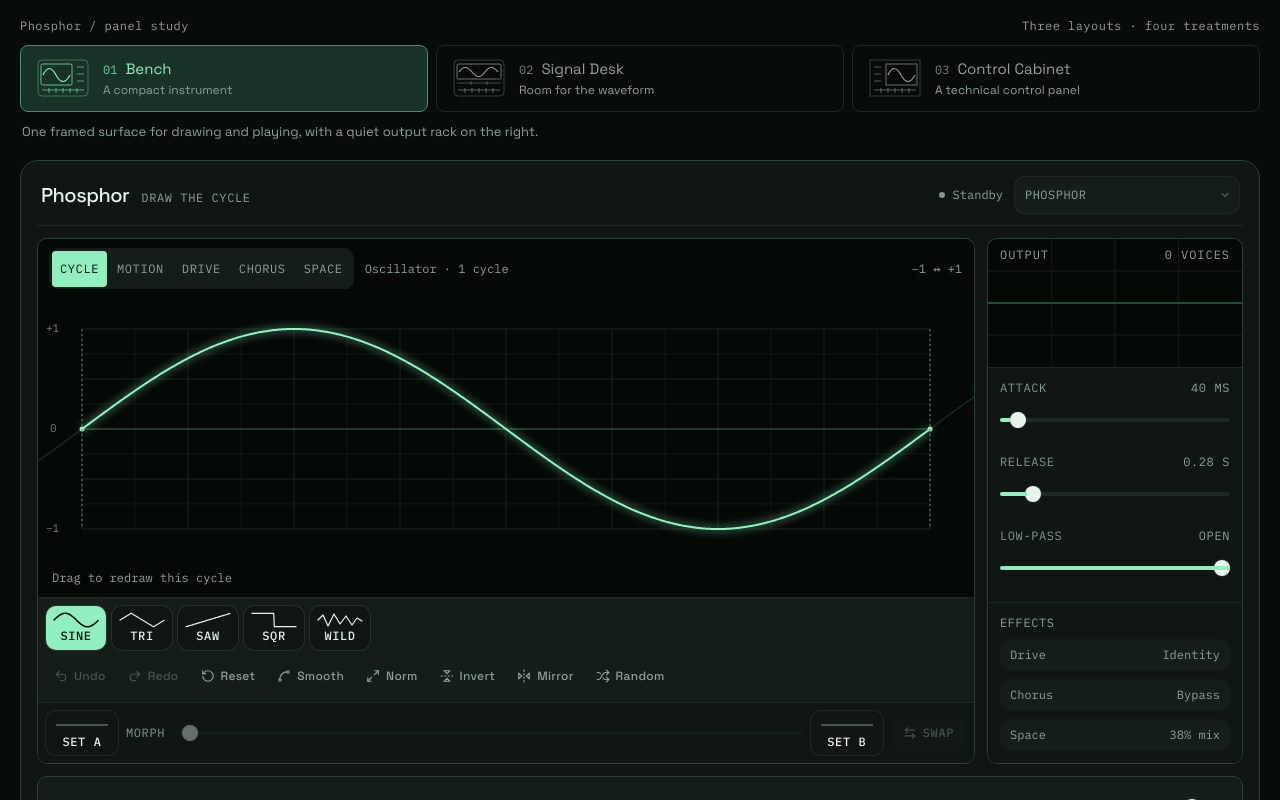
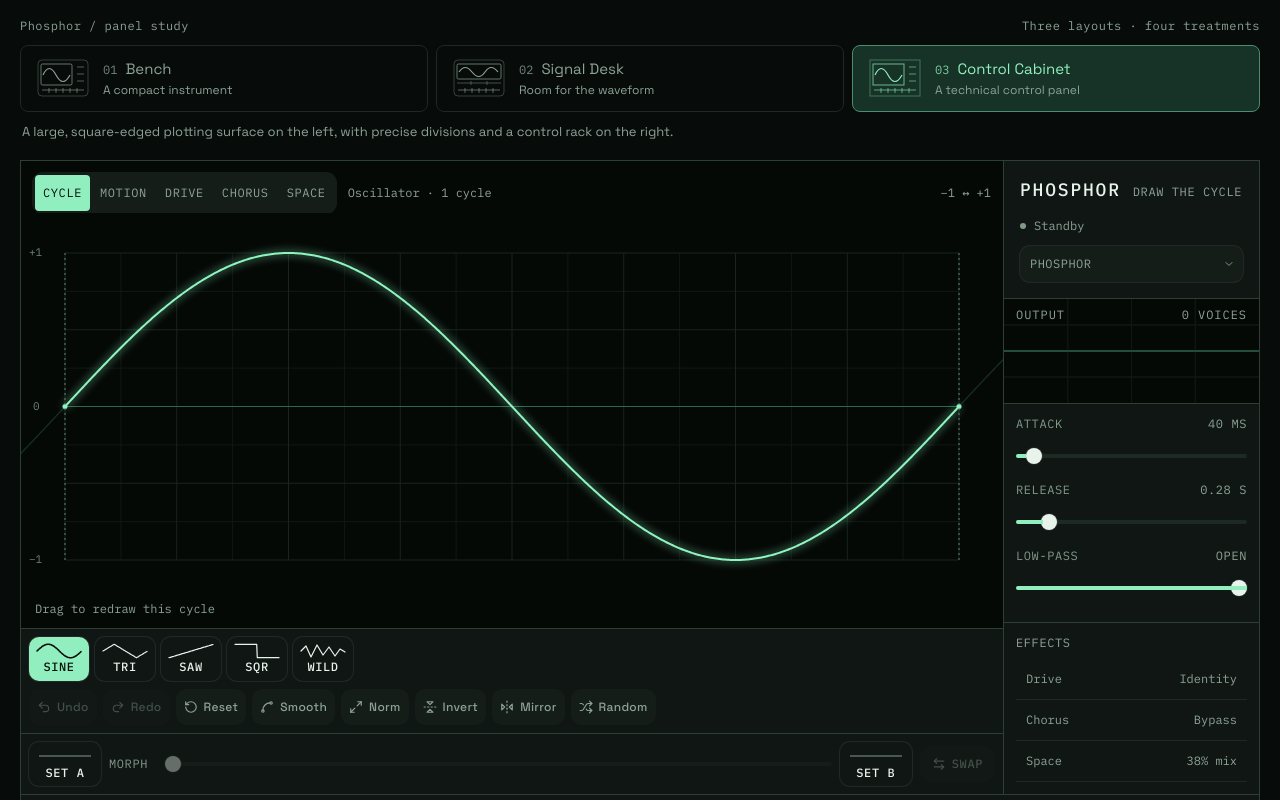
Before and after one commit to CharlesMish/phosphor, a React (Vite) app: page / in a window 1280 px wide. Shown: the top 800 px of the page. Built offline with nearby package versions, Linux system fonts and the light colour scheme.

Commit message:
Set Control Cabinet default with plot on the left

```diff
--- a/src/components/synth/panel-selector.tsx
+++ b/src/components/synth/panel-selector.tsx
@@ -1,17 +1,16 @@
 import { PANEL_OPTIONS, usePanel, type Panel } from "@/lib/presentation/panel";
 
 function PanelDiagram({ panel }: { panel: Panel }) {
-  const left = panel === "cabinet" ? 17 : 4;
   const width = panel === "desk" ? 44 : 31;
   return (
     <svg viewBox="0 0 52 38" width="52" height="38" fill="none" aria-hidden>
       <rect x="1" y="1" width="50" height="36" rx={panel === "cabinet" ? 0 : 4} stroke="currentColor" opacity=".35" />
-      <rect x={left} y="5" width={width} height={panel === "desk" ? 15 : 21} rx={panel === "cabinet" ? 0 : 1.5} stroke="currentColor" opacity=".7" />
-      <path d={panel === "desk" ? "M6 13 Q12 4 19 13 T32 13 T45 13" : panel === "cabinet" ? "M19 16 Q25 3 32 16 T46 16" : "M6 16 Q12 3 19 16 T33 16"} stroke="currentColor" strokeWidth="1.2" />
+      <rect x="4" y="5" width={width} height={panel === "desk" ? 15 : 21} rx={panel === "cabinet" ? 0 : 1.5} stroke="currentColor" opacity=".7" />
+      <path d={panel === "desk" ? "M6 13 Q12 4 19 13 T32 13 T45 13" : "M6 16 Q12 3 19 16 T33 16"} stroke="currentColor" strokeWidth="1.2" />
       {panel === "desk" ? (
         <path d="M4 24 H48 M18 22 V26 M34 22 V26" stroke="currentColor" opacity=".45" />
       ) : (
-        <path d={panel === "cabinet" ? "M5 8 H12 M5 15 H12 M5 22 H12" : "M40 8 H47 M40 15 H47 M40 22 H47"} stroke="currentColor" opacity=".55" />
+        <path d="M40 8 H47 M40 15 H47 M40 22 H47" stroke="currentColor" opacity=".55" />
       )}
       <path d="M5 31 H47 M12 29 V34 M19 29 V34 M26 29 V34 M33 29 V34 M40 29 V34" stroke="currentColor" opacity=".6" />
     </svg>
--- a/src/lib/presentation/panel.tsx
+++ b/src/lib/presentation/panel.tsx
@@ -20,7 +20,7 @@ export const PANEL_OPTIONS = [
     number: "03",
     label: "Control Cabinet",
     short: "A technical control panel",
-    description: "A left-hand control rack, precise divisions, and a large, square-edged plotting surface.",
+    description: "A large, square-edged plotting surface on the left, with precise divisions and a control rack on the right.",
   },
 ] as const;
 
@@ -29,7 +29,7 @@ type PanelContextValue = { panel: Panel; setPanel: (panel: Panel) => void };
 const PanelContext = createContext<PanelContextValue | null>(null);
 
 export function PanelProvider({ children }: { children: ReactNode }) {
-  const [panel, setPanel] = useState<Panel>("bench");
+  const [panel, setPanel] = useState<Panel>("cabinet");
   const value = useMemo(() => ({ panel, setPanel }), [panel]);
   return <PanelContext.Provider value={value}>{children}</PanelContext.Provider>;
 }
--- a/src/panel-lanes.css
+++ b/src/panel-lanes.css
@@ -118,7 +118,7 @@
 [data-phosphor-panel="desk"] .phosphor-output { gap: 1px; background: var(--ph-border-strong); border: 1px solid var(--ph-border-strong); border-radius: 0.25rem; }
 [data-phosphor-panel="desk"] .phosphor-output > * { border-radius: 0; box-shadow: none; }
 
-/* 03 / CONTROL CABINET — aligned controls and square divisions at the left. */
+/* 03 / CONTROL CABINET — left-hand plot, right-hand controls, square divisions. */
 [data-phosphor-panel="cabinet"] .phosphor-shell {
   width: calc(100% - 2.5rem);
   max-width: 85.5rem;
@@ -164,12 +164,12 @@
   [data-phosphor-panel="desk"] .phosphor-effects-list { grid-template-columns: repeat(3, minmax(0, 1fr)); }
   [data-phosphor-panel="desk"] .phosphor-effects-list button { flex-direction: column; align-items: start; gap: 0.375rem; }
   [data-phosphor-panel="desk"] .phosphor-scope canvas { height: 7rem; }
-  [data-phosphor-panel="cabinet"] .phosphor-shell { display: grid; grid-template-columns: 16rem minmax(0, 1fr); }
-  [data-phosphor-panel="cabinet"] .phosphor-heading { grid-column: 1; grid-row: 1; border-right: 1px solid var(--ph-border-strong); }
+  [data-phosphor-panel="cabinet"] .phosphor-shell { display: grid; grid-template-columns: minmax(0, 1fr) 16rem; }
+  [data-phosphor-panel="cabinet"] .phosphor-heading { grid-column: 2; grid-row: 1; border-left: 1px solid var(--ph-border-strong); }
   [data-phosphor-panel="cabinet"] .phosphor-heading header { gap: 1rem; }
   [data-phosphor-panel="cabinet"] .phosphor-workspace { display: contents; }
-  [data-phosphor-panel="cabinet"] .phosphor-drawing { grid-column: 2; grid-row: 1 / span 2; border: 0; }
-  [data-phosphor-panel="cabinet"] .phosphor-output { grid-column: 1; grid-row: 2; border-right: 1px solid var(--ph-border-strong); }
+  [data-phosphor-panel="cabinet"] .phosphor-drawing { grid-column: 1; grid-row: 1 / span 2; border: 0; }
+  [data-phosphor-panel="cabinet"] .phosphor-output { grid-column: 2; grid-row: 2; border-left: 1px solid var(--ph-border-strong); }
   [data-phosphor-panel="cabinet"] .phosphor-scope canvas { height: 6.5rem; }
   [data-phosphor-panel="cabinet"] .phosphor-envelope { gap: 0.25rem; }
   [data-phosphor-panel="cabinet"] .phosphor-keyboard { grid-column: 1 / -1; grid-row: 3; }
```
Also changed, not shown: 1 other file (tests, documents, lock files or other folders).
